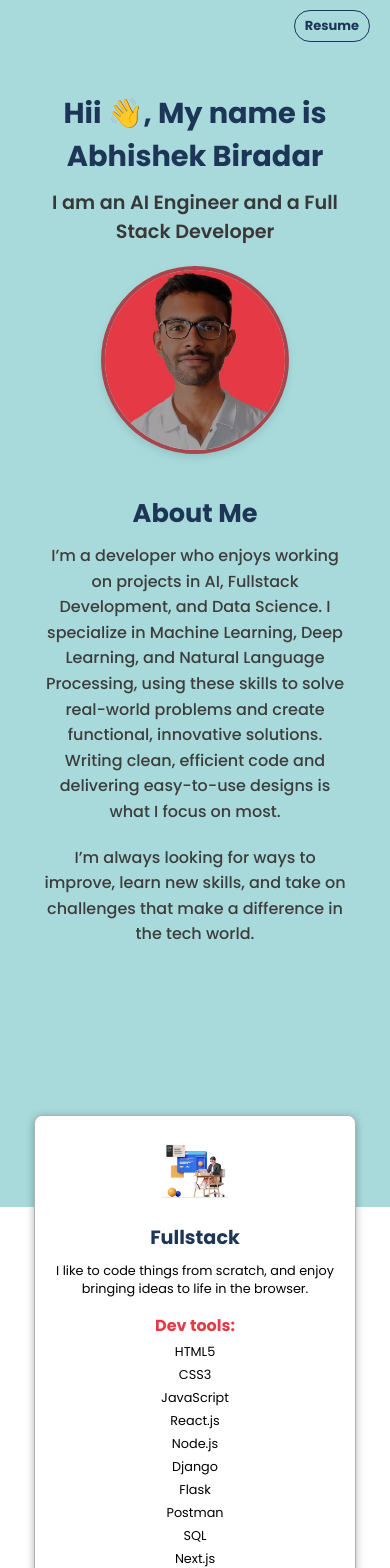
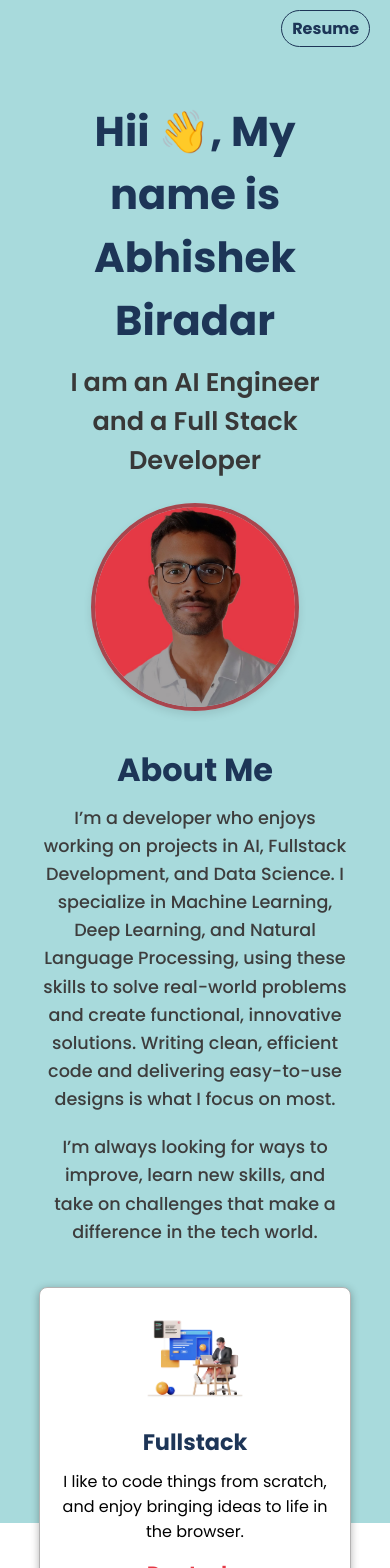
Before and after one commit to Aabi0207/Portfolio-Website, a React (Vite) app in the folder frontend/: page / in a window 390 px wide. Shown: the top 1568 px of the page. Built offline with nearby package versions, Linux system fonts and the light colour scheme; no server answers.

Commit message:
Made some final touches

```diff
--- a/frontend/src/App.css
+++ b/frontend/src/App.css
@@ -7,22 +7,23 @@
     font-family: 'Poppins', serif;
   }
 
+
 #container {
     position: relative;
 }
 
 #skill-table {
     position: absolute;
-    bottom: -400px;
+    bottom: -520px;
     right: 0px;
 }
 
 #project-section {
-  margin-top: 470px;
+  margin-top: 590px;
 }
 
 #all-projects {
-  margin-top: 470px;
+  margin-top: 590px;
 }
 
 /* Center the button below the project section */
@@ -38,7 +39,7 @@
   border: 1px solid #1D3557;;
   border-radius: 50px; /* Capsule design */
   padding: 5px 10px;
-  font-size: small;
+  font-size: 1.0rem;
   cursor: pointer;
   font-weight: bold;
 }
@@ -78,14 +79,14 @@
 
 @media (max-width: 768px) {
     #skill-table {
-      bottom: -1400px;
+      bottom: -1700px;
     }
 
     #project-section{
-      margin-top: 90em;
+      margin-top: 1740px;
     }
 
     #all-projects {
-      margin-top: 90em;
+      margin-top: 1740px;
     }
   }
--- a/frontend/src/api.js
+++ b/frontend/src/api.js
@@ -1,7 +1,7 @@
 import axios from "axios";
 
 const api = axios.create({
-    baseURL: "http://127.0.0.1:8000",
+    baseURL: "https://iamvengeance.pythonanywhere.com/",
     headers: {
         'Content-Type': 'application/json',
     },
--- a/frontend/src/components/About/About.css
+++ b/frontend/src/components/About/About.css
@@ -3,26 +3,26 @@
     display: flex;
     flex-direction: column;
     align-items: center;
-    padding: 40px;
+    padding: 2.7rem;
     background-color: #A8DADC; /* Background color */
     color: #22223B;
     font-family: 'Arial, sans-serif';
-    padding-bottom: 250px;
+    padding-bottom: 16.7rem;
   }
 
   .about-greeting {
-    font-size: 1.8em;
+    font-size: 2.6rem;
     font-weight: bold;
     color: #1D3557; /* Dark muted purple for greeting */
-    margin-bottom: 10px;
+    margin-bottom: 0.7rem;
     text-align: center;
   }
 
   .about-stack {
-    font-size: 1.2em;
+    font-size: 1.6em;
     font-weight: 600;
     color: #383838; /* Muted lavender-gray for the stack description */
-    margin-bottom: 20px;
+    margin-bottom: 1.4rem;
     text-align: center;
   }
 
@@ -34,8 +34,8 @@
   }
 
   .about-image {
-    width: 180px; /* Avoid forcing width larger than the original size */
-    height: 180px;
+    width: 200px; /* Avoid forcing width larger than the original size */
+    height: 200px;
     object-fit: fill; /* Prevent stretching */
     border-radius: 50%;
     border: 4px solid #a8464e; /* Soft muted rose border */
@@ -43,14 +43,14 @@
   }
 
   .about-title {
-    font-size: 1.6em;
+    font-size: 2.0rem;
     font-weight: bold;
-    margin-top: 20px;
+    margin-top: 15px;
     color: #1D3557;
   }
 
   .about-description {
-    font-size: 1em;
+    font-size: 1.1em;
     line-height: 1.6;
     color: #3d3d3d;
     text-align: center;
--- a/frontend/src/components/AllProjects/AllProjects.css
+++ b/frontend/src/components/AllProjects/AllProjects.css
@@ -46,7 +46,7 @@
   padding: 15px 20px;
   border-radius: 20px; /* Increased border radius */
   text-decoration: none;
-  font-size: 0.9rem;
+  font-size: 1.1rem;
   transition: background-color 0.3s ease, box-shadow 0.3s ease;
   box-shadow: 0 2px 4px rgba(0, 0, 0, 0.1);
   width: 100%;
@@ -74,7 +74,7 @@
   text-align: right;
 }
 
-@media (max-width: 768px) {
+@media (max-width: 1024px) {
   .ap-projects-container {
     grid-template-columns: repeat(2, 1fr); /* Adjust to 2 columns for smaller screens */
   }
--- a/frontend/src/components/AllProjects/AllProjects.jsx
+++ b/frontend/src/components/AllProjects/AllProjects.jsx
@@ -8,7 +8,7 @@ const AllProjects = ({ id }) => {
   useEffect(() => {
     // Fetch projects data using Axios
     axios
-      .get("http://127.0.0.1:8000/api/all-projects/")
+      .get("https://iamvengeance.pythonanywhere.com/api/all-projects/")
       .then((response) => {
         setProjects(response.data);
       })
@@ -16,7 +16,11 @@ const AllProjects = ({ id }) => {
   }, []);
 
   if (!projects) {
-    return <p>Loading projects...</p>;
+    return (
+      <div className="ap-all-projects" id={id}>
+        <p>Loading projects...</p>
+      </div>
+    );
   }
 
   return (
--- a/frontend/src/components/Contact/ContactPage.css
+++ b/frontend/src/components/Contact/ContactPage.css
@@ -8,7 +8,7 @@
 }
 
 .contact-heading {
-  font-size: 2rem;
+  font-size: 2.4rem;
   margin-bottom: 30px;
   color: #F1FAEE;
   text-align: center;
@@ -16,7 +16,7 @@
 
 /* Form Styling */
 .contact-form {
-  width: 40vw;
+  width: 45vw;
   margin: 0 auto;
   display: flex;
   flex-direction: column;
@@ -35,7 +35,7 @@
 }
 
 .form-group label {
-  font-size: 0.8rem;
+  font-size: 1.0rem;
   margin-bottom: 8px;
 }
 
@@ -45,7 +45,7 @@
   border: none;
   border-radius: 5px;
   padding: 10px;
-  font-size: 0.7rem;
+  font-size: 0.9rem;
   font-weight: 500;
   color: #333;
   box-shadow: 0 2px 4px rgba(0, 0, 0, 0.1);
--- a/frontend/src/components/Contact/ContactPage.jsx
+++ b/frontend/src/components/Contact/ContactPage.jsx
@@ -21,7 +21,7 @@ const ContactPage = () => {
     e.preventDefault();
 
     try {
-      const response = await axios.post("http://127.0.0.1:8000/api/send-email/", formData);
+      const response = await axios.post("https://iamvengeance.pythonanywhere.com/api/send-email/", formData);
       if (response.data.success) {
         alert("Email sent successfully!");
       } else {
--- a/frontend/src/components/Footer/Footer.css
+++ b/frontend/src/components/Footer/Footer.css
@@ -15,8 +15,8 @@
   display: inline-flex;
   align-items: center;
   justify-content: center;
-  width: 30px;
-  height: 30px;
+  width: 40px;
+  height: 40px;
   border: 2px solid #F1FAEE;
   border-radius: 50%;
   color: #F1FAEE;
@@ -31,7 +31,7 @@
 }
 
 .footer-section__text {
-  font-size: 12px;
+  font-size: 0.8rem;
   font-weight: 400;
   margin-top: 10px;
   color: #F1FAEE;
--- a/frontend/src/components/Navbar/navbar.css
+++ b/frontend/src/components/Navbar/navbar.css
@@ -20,7 +20,7 @@
   text-decoration: none;
   color: #1D3557  ; /* Replace with a color from the theme */
   font-weight: bold;
-  font-size: small;
+  font-size: 1.0rem;
 }
 
 .connect-border:hover {
--- a/frontend/src/components/Projects/ProjectSection.jsx
+++ b/frontend/src/components/Projects/ProjectSection.jsx
@@ -11,7 +11,7 @@ const ProjectsSection = ({ id }) => {
 
   useEffect(() => {
     axios
-      .get('/api/top-projects/')
+      .get('https://iamvengeance.pythonanywhere.com/api/top-projects/')
       .then((response) => {
         // Map API keys to desired keys
         const mappedProjects = {
--- a/frontend/src/components/Skills/SkillTable.css
+++ b/frontend/src/components/Skills/SkillTable.css
@@ -11,7 +11,7 @@
 
 .skills-column {
   flex: 1;
-  max-width: 300px;
+  max-width: 20vw;
   text-align: center;
   background-color: #fff;
   padding: 20px;
@@ -21,25 +21,25 @@
 }
 
 .icon {
-  width: 70px;
-  height: 70px;
+  width: 100px;
+  height: 100px;
   margin-bottom: 10px;
 }
 
 .skills-title {
-  font-size: 1.2em;
+  font-size: 1.4em;
   font-weight: bold;
   color: #1D3557;
   margin-bottom: 10px;
 }
 
 .skills-description {
-  font-size: 0.8em;
+  font-size: 1.0em;
   margin-bottom: 15px;
 }
 
 .dev-tools-title {
-  font-size: 1.0em;
+  font-size: 1.2em;
   color: #e63946; /* Dev tools label color */
   font-weight: bold;
   margin-bottom: 5px;
@@ -52,7 +52,7 @@
 }
 
 .dev-tools-list li {
-  font-size: 0.8em;
+  font-size: 1.0em;
   margin-bottom: 5px; /* Increased spacing between items */
 }
 
@@ -65,6 +65,6 @@
 
   .skills-column {
     margin-bottom: 20px;
-    width: 90%;
+    max-width: 300px;
   }
 }
```
